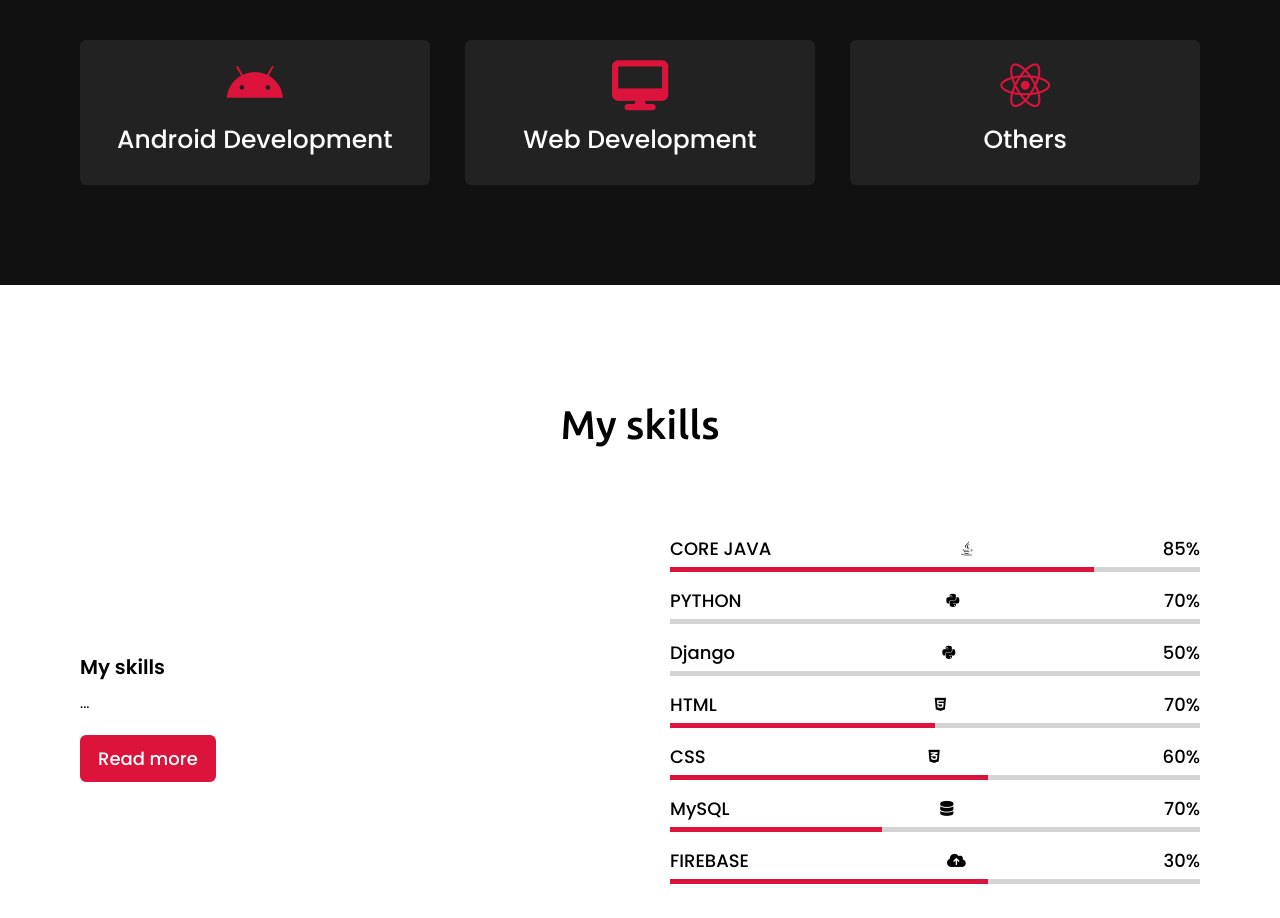
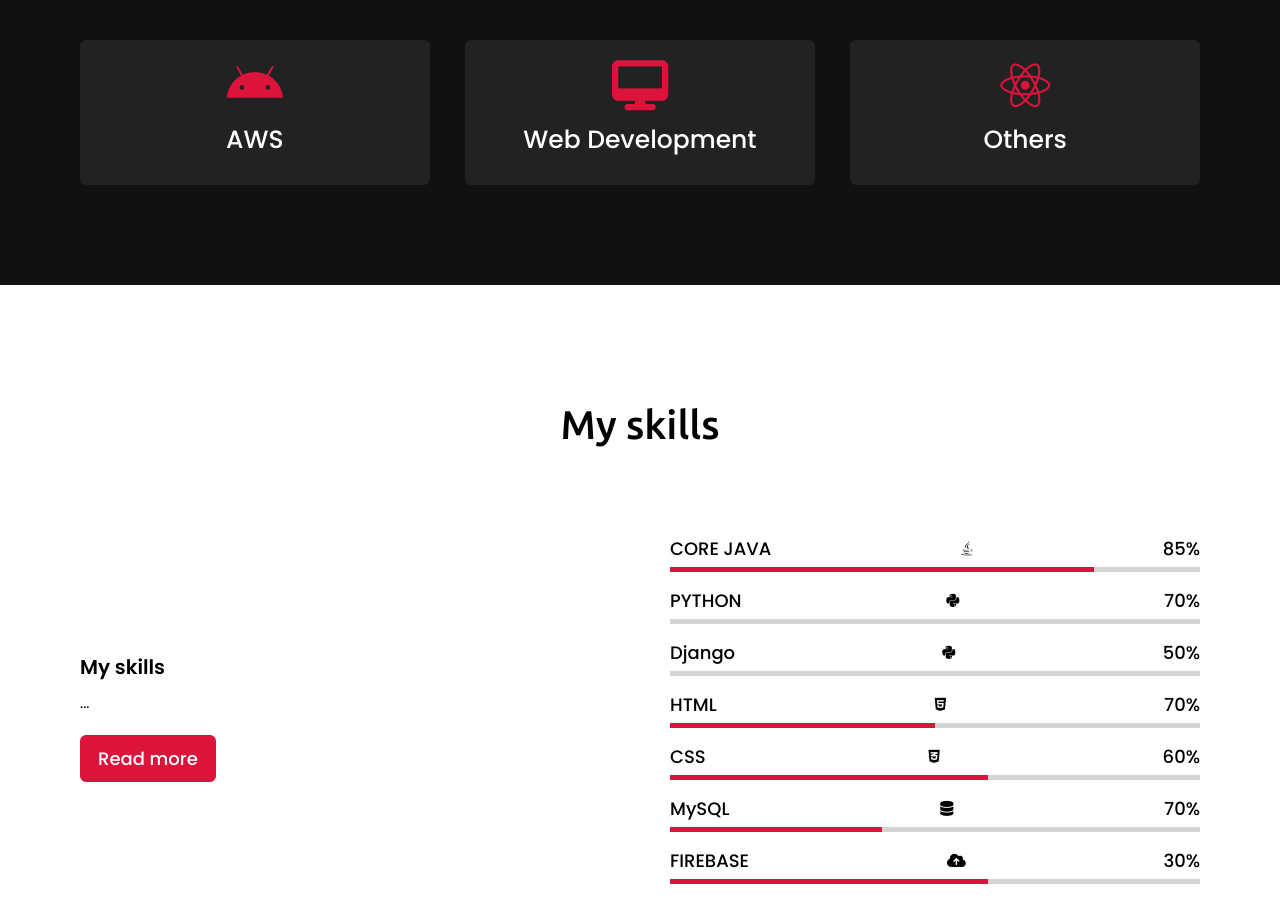
Before and after one commit to Ashraf786alam/Ash.io, a plain HTML site: page index.html in a window 1280 px wide. Shown: the part 1760-2678 px from the top of the page. Drawn offline with nearby package versions, Linux system fonts and the light colour scheme.

Commit message:
updated
update

```diff
--- a/index.html
+++ b/index.html
@@ -77,7 +77,7 @@
 
 
 							<i class="fab fa-android"></i>
-							<div class="text">Android Development</div>
+							<div class="text">AWS </div>
 							<p></p>
 						</div>
 					</div>
```
